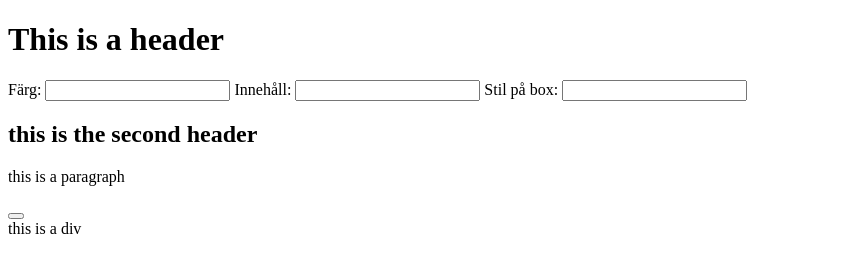
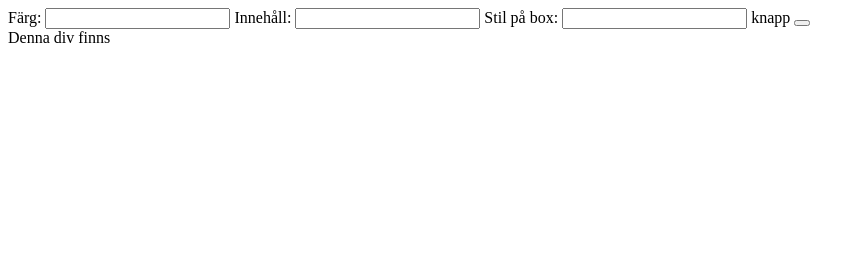
Before and after one commit to TheNextGen76/gik339-labb2-39, a plain HTML site: page index.html in a window 1280 px wide. Shown: the whole page, without its empty margins (0-865 px from the left). Drawn offline with Linux system fonts and the light colour scheme.

Commit message:
omstrukturering
tog bort en del saker vi inte behöver för tillfället

```diff
--- a/index.html
+++ b/index.html
@@ -3,12 +3,11 @@
 <head>
     <meta charset="UTF-8">
     <meta name="viewport" content="width=device-width, initial-scale=1.0">
-    <title>Document</title>
+    <title>Labb 2 Grupp 39</title>
+    <link rel="stylesheet" href="style.css">
 </head>
 <body>
-        <header>
-        <h1>This is a header</h1>
-    </header>
+    <title>Labb 2 Grupp 39</title>
     <label for="color">Färg:</label>
     <input
     type="text"
@@ -30,13 +29,9 @@
     id="divStyle"
     class="checkbox"
     >
-    <title>Grupp 39</title>
-
-    <main>
-    <h2>this is the second header</h2>
-    <p>this is a paragraph</p>
-    <button></button>
-    <div>this is a div</div>
-    </main>
+    <label for="button">knapp</label>
+    <button id="button">
+    </button>
+    <div id="divID">Denna div finns</div>
 </body>
 </html>
```
Also changed, not shown: script.js (added), style.css (added).
